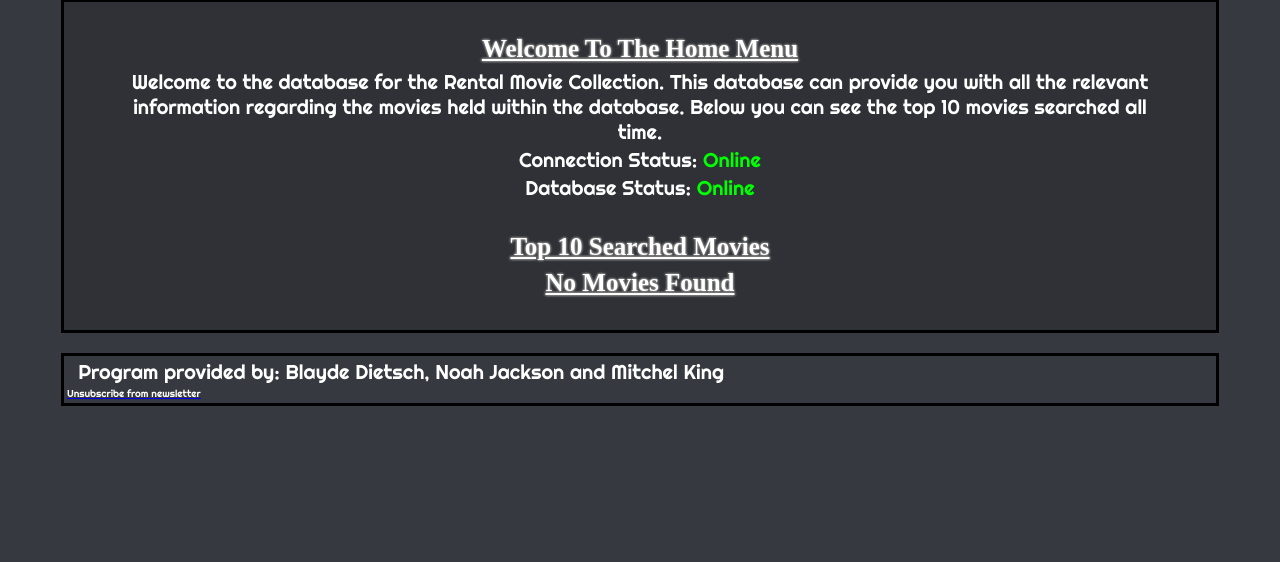
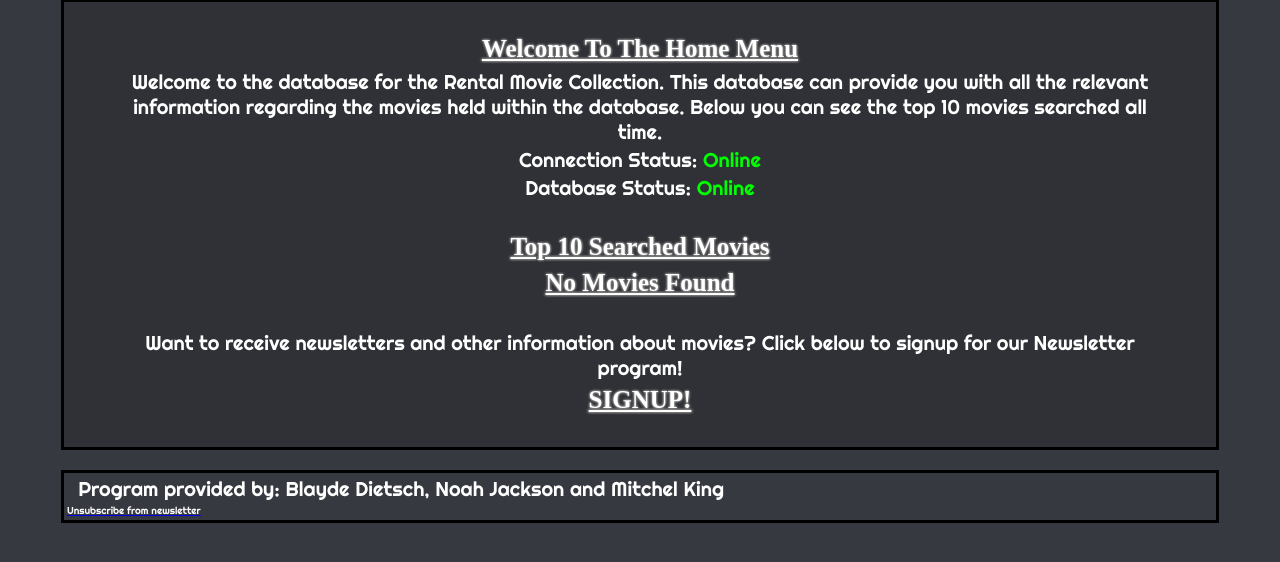
Before and after one commit to mkjking/RAD, a PHP site: page / in a window 1280 px wide. Shown: the part 121-683 px from the top of the page. Run offline with PHP 8.4, Linux system fonts and the light colour scheme; data that the repository does not hold is empty.

Commit message:
Created link to signup

```diff
--- a/Index.php
+++ b/Index.php
@@ -41,6 +41,11 @@
                     require'functions/Top10Results.php';
                 ?>
             </div>
+            <div class="content">
+                <!--Signup page link-->
+                <p >Want to receive newsletters and other information about movies? Click below to signup for our Newsletter program!</p>
+                <a href="Signup.php"><h1>SIGNUP!</h1></a>
+            </div>
         </div>
 
         <footer>
```
